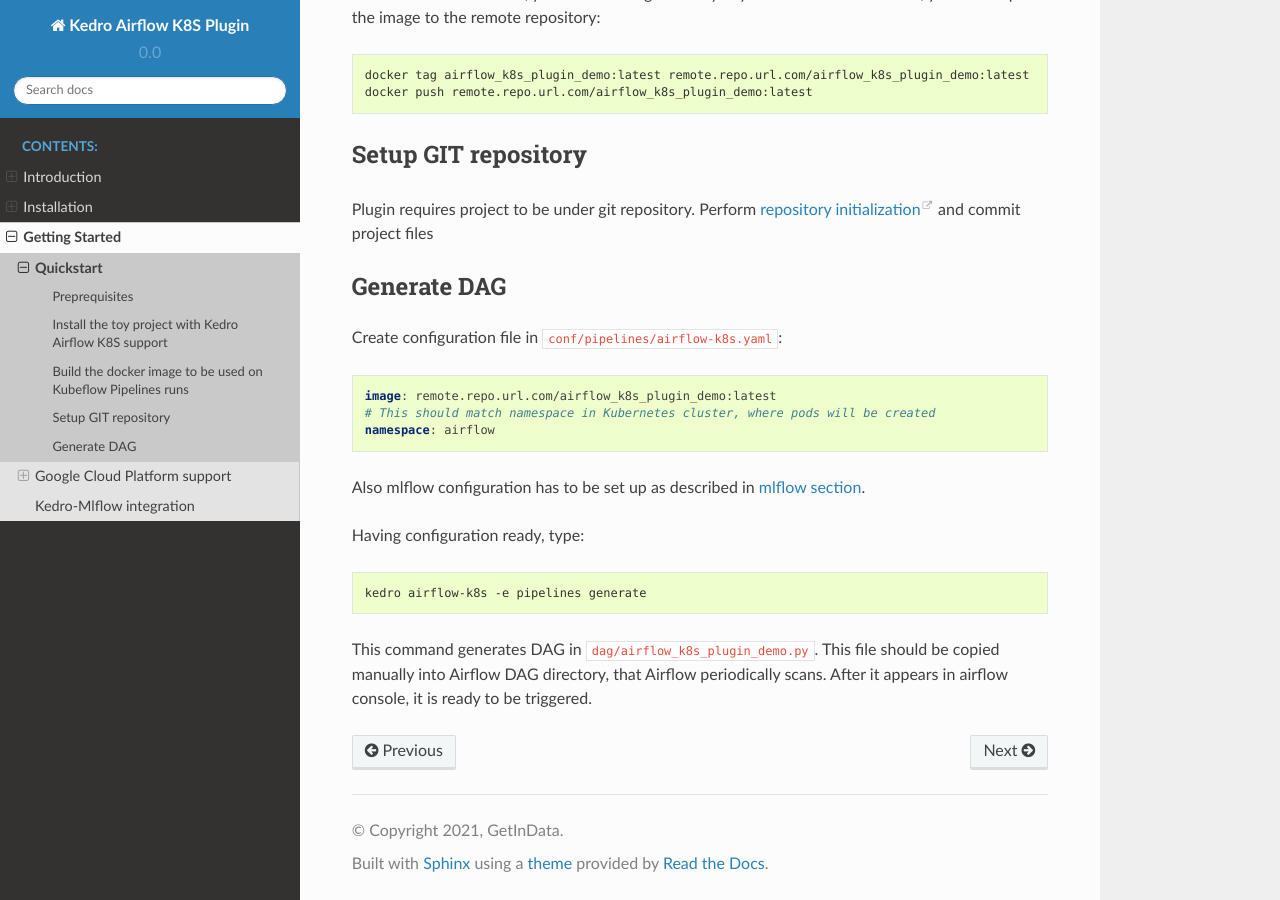
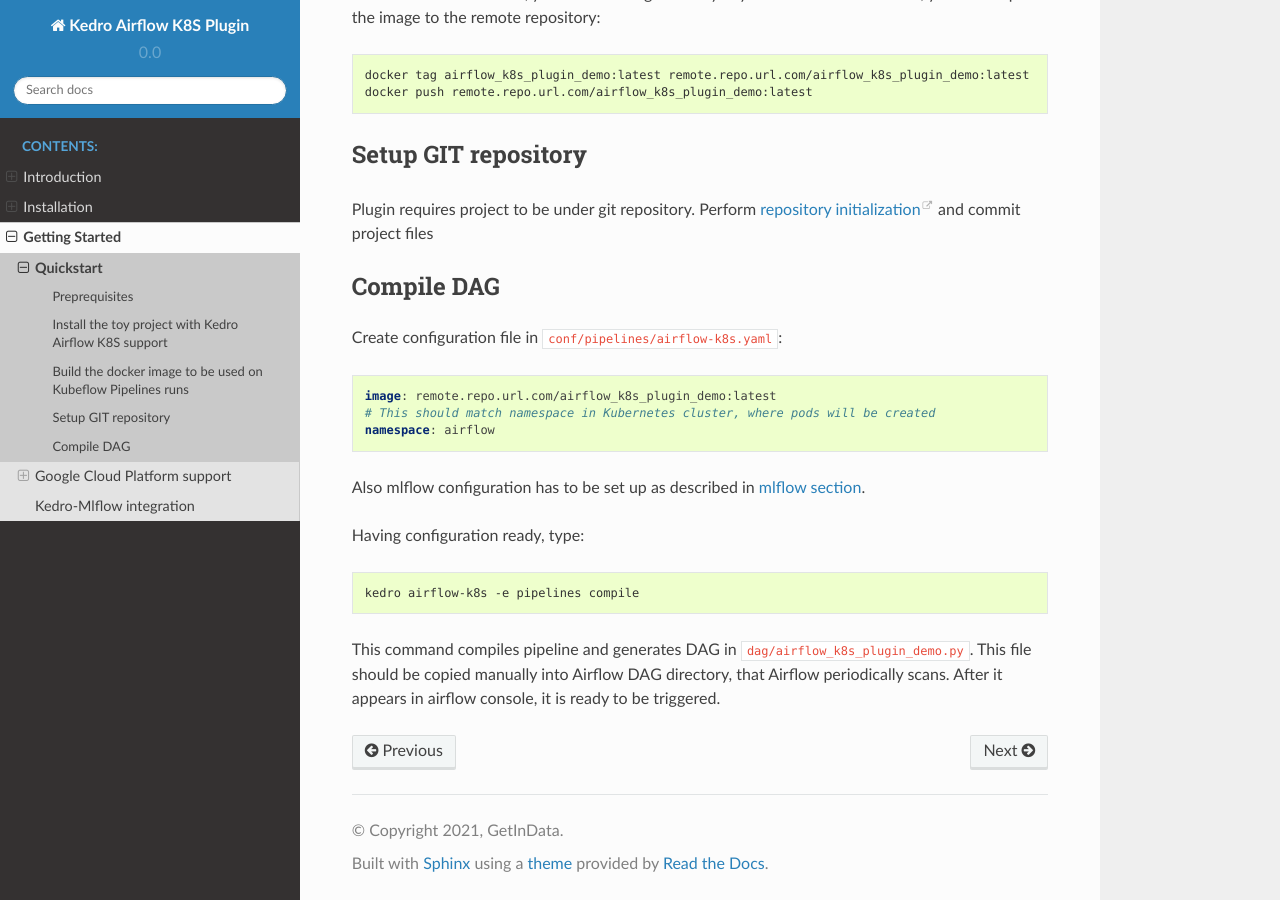
Before and after one commit to getindata/kedro-airflow-k8s, a Sphinx documentation site: the page built from docs/source/03_getting_started/01_quickstart.md, in a window 1280 px wide and 900 px high, scrolled down 2716 px. Built offline with Sphinx 7.4.7 and the Read the Docs theme 2.0.0, drawn with Linux system fonts in a browser that asks for light colours; some of the changed text lies outside the part shown.

Commit message:
Generate replaced with compile.

````diff
--- a/docs/source/03_getting_started/01_quickstart.md
+++ b/docs/source/03_getting_started/01_quickstart.md
@@ -76,7 +76,7 @@
 -h, --help      Show this message and exit.
 
 Commands:
-generate  Create an Airflow DAG for a project
+compile  Create an Airflow DAG for a project
 ```
 
 ## Build the docker image to be used on Kubeflow Pipelines runs
@@ -139,7 +139,7 @@
 
 Plugin requires project to be under git repository. Perform [repository initialization](https://git-scm.com/docs/git-init) and commit project files
 
-## Generate DAG
+## Compile DAG
 
 Create configuration file in `conf/pipelines/airflow-k8s.yaml`:
 
@@ -154,9 +154,9 @@
 Having configuration ready, type:
 
 ```console
-kedro airflow-k8s -e pipelines generate
+kedro airflow-k8s -e pipelines compile
 ```
 
-This command generates DAG in `dag/airflow_k8s_plugin_demo.py`. This file should be copied manually into Airflow DAG
+This command compiles pipeline and generates DAG in `dag/airflow_k8s_plugin_demo.py`. This file should be copied manually into Airflow DAG
 directory,
 that Airflow periodically scans. After it appears in airflow console, it is ready to be triggered.
````
Also changed, not shown: docs/source/02_installation/01_installation.md (+3 -3 lines), 2 other files.
